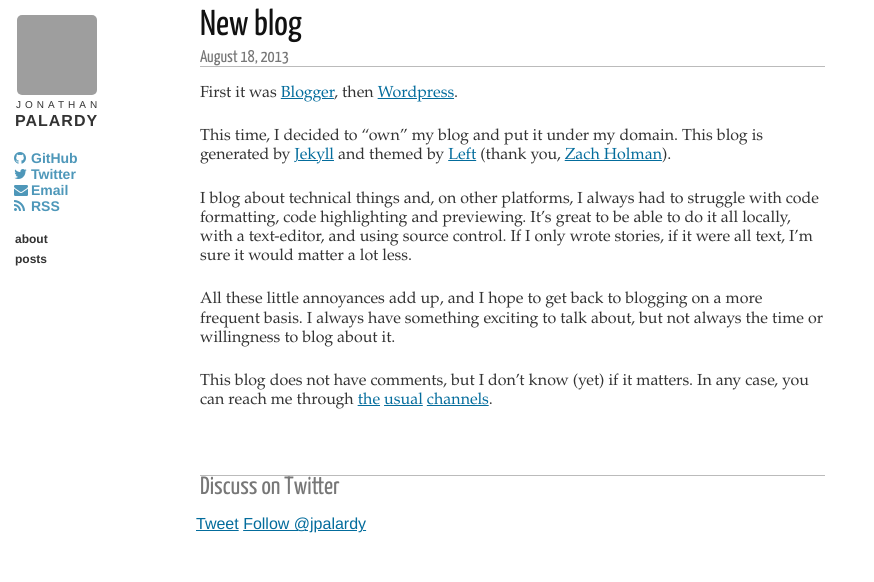
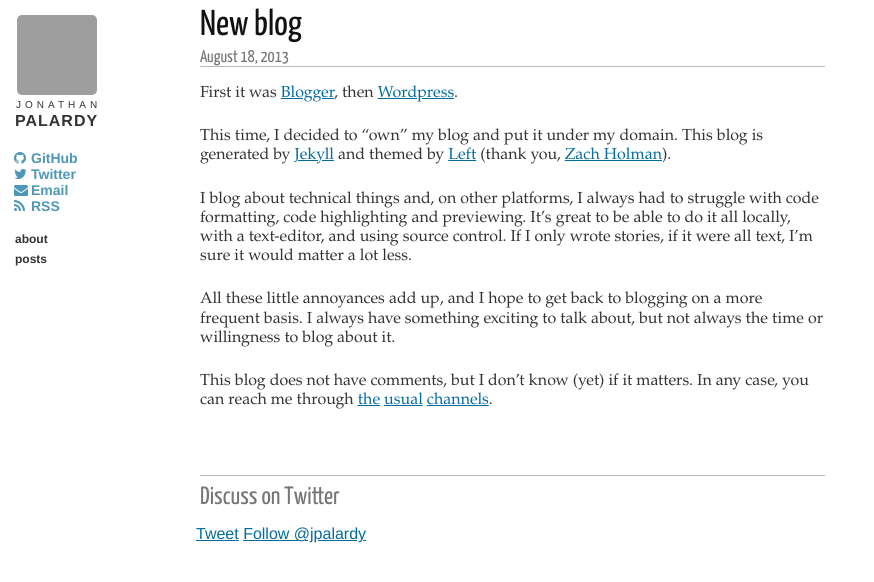
Before and after one commit to jpalardy/jpalardy.github.io, a Jekyll site: the page built from _posts/2013-08-18-new-blog.markdown, in a window 1280 px wide. Shown: the top 582 px of the page, without its empty margins (0-874 px from the left). Built offline with Jekyll 4.4.1, drawn with Linux system fonts in a browser that asks for light colours; comment, search, counter and statistics services are not loaded; grey boxes are pictures that could not be loaded.

Commit message:
Improve padding for "discuss on twitter"

```diff
--- a/css/base.css
+++ b/css/base.css
@@ -216,7 +216,9 @@ pre {
     .content .meta iframe {
       padding-left: 5px; }
     .content .meta h3 {
-      border-top: 1px solid #bbb; }
+      border-top: 1px solid #bbb;
+      padding-top: 10px;
+    }
   .content .talk-design .color div {
     float: left;
     margin-right: 10px;
```
